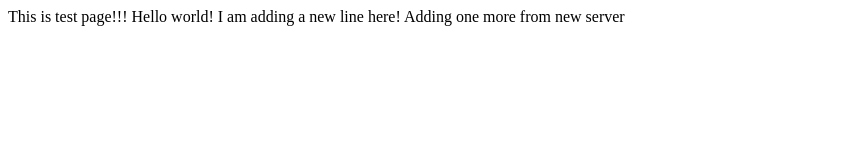
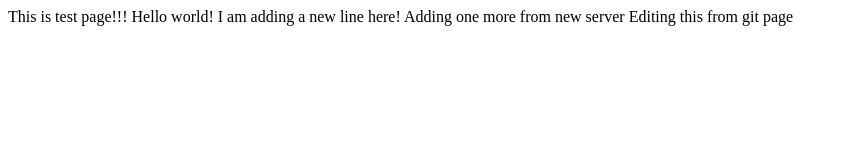
Before and after one commit to geekkris/pubrepo, a plain HTML site: page index.html in a window 1280 px wide. Shown: the whole page, without its empty margins (0-848 px from the left). Drawn offline with Linux system fonts and the light colour scheme.

Commit message:
Update index.html

```diff
--- a/index.html
+++ b/index.html
@@ -3,5 +3,7 @@
 This is test page!!! Hello world!
 I am adding a new line here!
 Adding one more from new server
+Editing this from git page
+
 </body>
 </html>
```
